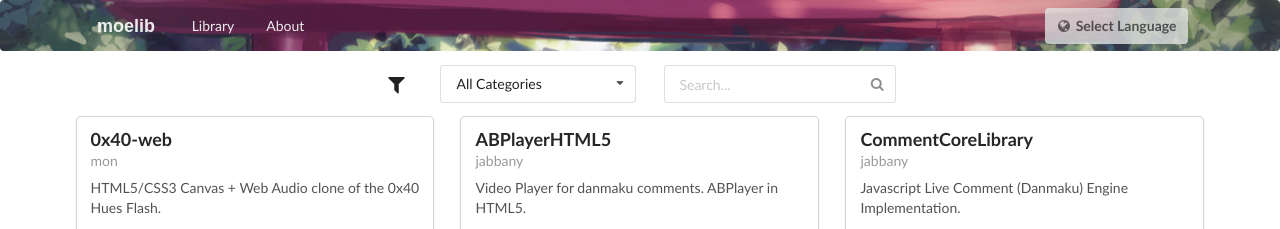
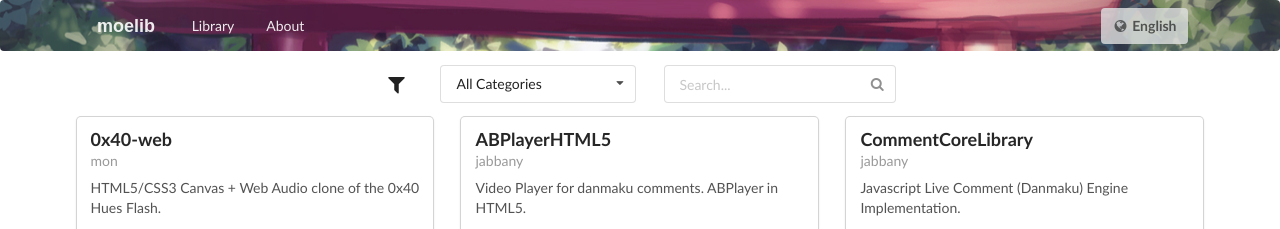
Before and after one commit to moelib/moelib.github.io, a plain HTML site: page index.html in a window 1280 px wide. Shown: the top 229 px of the page. Drawn offline with Linux system fonts and the light colour scheme; some packages are replaced by stand-ins of ours; no server answers; a script that the page names is missing.

Commit message:
add i18n initial param

```diff
--- a/index.html
+++ b/index.html
@@ -177,7 +177,7 @@
         $(".ui.dropdown").dropdown();
 
         // init i18n
-        i18n.init(function(err, t) {
+        i18n.init({load:'unspecific'}, function(err, t) {
             $("#langsel").dropdown("set selected", i18n.lng());
             refreshI18N();
         });
```
